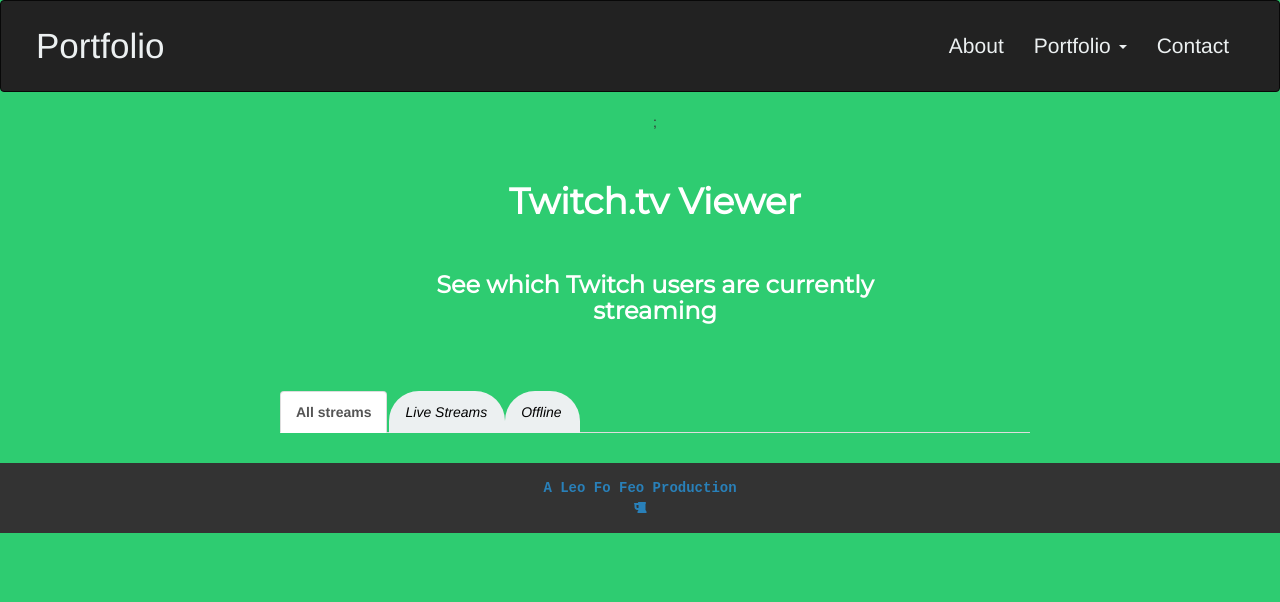
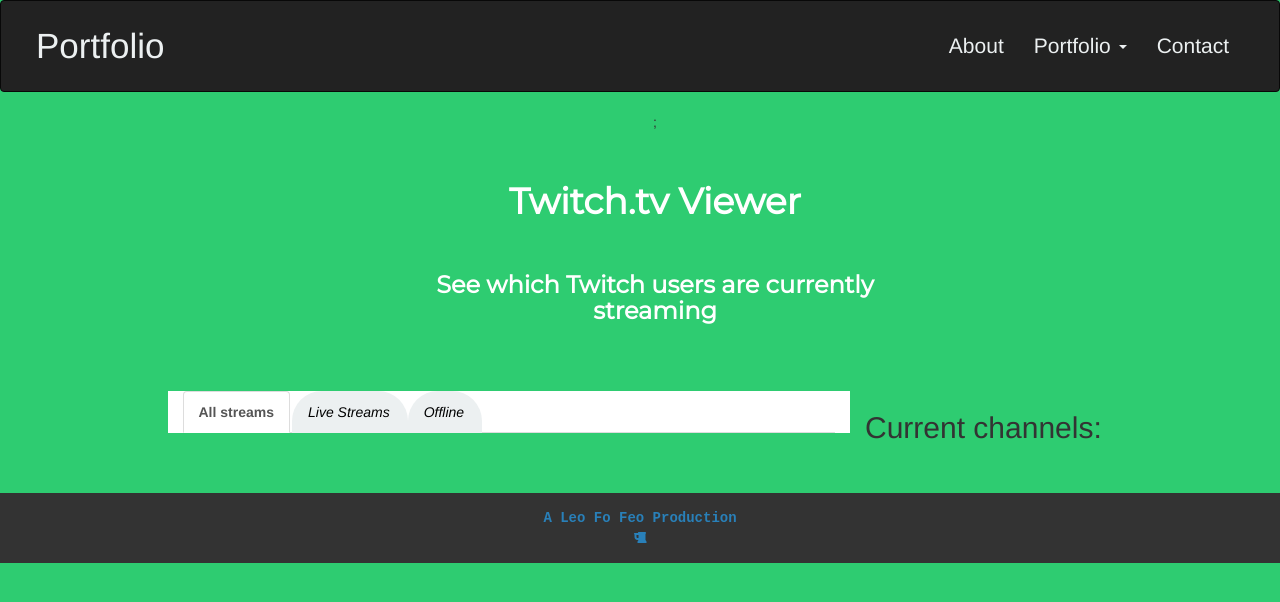
Before and after one commit to leofofeo/twitch-tv, a plain HTML site: page index.html in a window 1280 px wide. Drawn offline with nearby package versions, Linux system fonts and the light colour scheme.

Commit message:
new column

```diff
--- a/css/styles.css
+++ b/css/styles.css
@@ -13,8 +13,6 @@ body {
 	width:100%;
 }
 
-	margin: 0 auto!important;
-}
 
 .content-box {
 	background-color: #fff;
--- a/index.html
+++ b/index.html
@@ -83,19 +83,28 @@
           <div class="container">
 
             <div class="row">
-              <div class="col-md-2"></div>
-              <div class="col-md-8 text-center content-box" id="streams-container">
+              <div class="col-md-1"></div>
+              <div class="col-md-7 text-center content-box" id="streams-container">
                 <ul class="nav nav-tabs stream-selector-tab">
                 <li role="presentation" class="active" id="all-streams"><a >All streams</a></li>
                   <li role="presentation" class="inactive" id="live-streams"><a >Live Streams</a></li>
                   <li role="presentation" class="inactive" id="offline-streams"><a >Offline</a></li>
                 </ul>
 
-              </div>
+              </div> <!-- End of stream info box -->
+
+              <div class="col-md-4"> <!-- Start of additional info column -->
+                <h2>
+                  Current channels:
+                </h2>
+                <div id="current-channels">
+
+                </div>
+              </div> <!-- end of additional info column -->
 
             </div>
           </div>
-        </section>
+        </section> <!--End of content section-->
 
 
       </div> <!-- End Container No Margin-->
--- a/js/script.js
+++ b/js/script.js
@@ -72,6 +72,8 @@ var displayStreamContent = function(imgSrc, channel, url, content, game, counter
 		$('#' + streamingContent).html('Streaming: <em>' + content + '</em>');
 	}
 
+	addChannelSideBar(channel, counter);
+
 }
 
 
@@ -97,3 +99,7 @@ $('.stream-selector-tab li').on('click', function(){
 			break;
 	}
 })
+
+var addChannelSideBar = function(channelName, id){
+
+}
```
